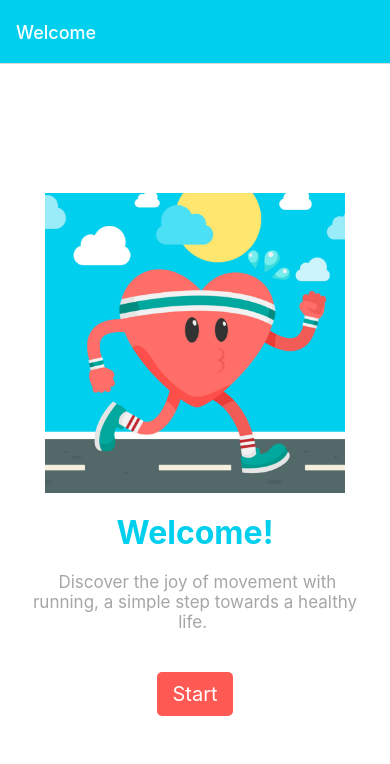
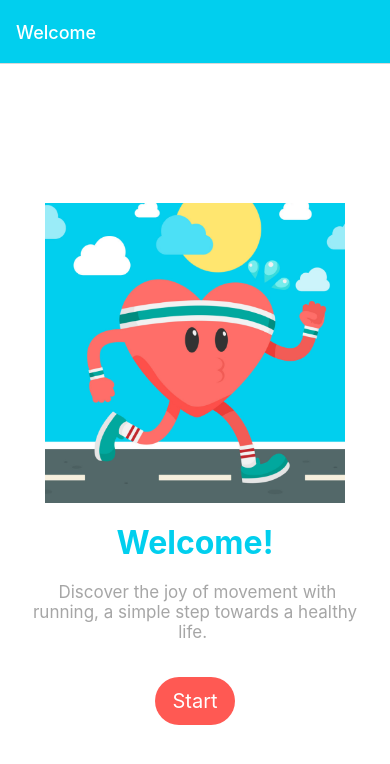
Before and after one commit to ysatynska/RunningApp, a React Native app: screen / in a window 390 px wide. Shown: the top 764 px of the page. Built offline with nearby package versions, Linux system fonts and the light colour scheme.

Commit message:
Cleaned the styles

```diff
--- a/helperComponents/InputFields.js
+++ b/helperComponents/InputFields.js
@@ -46,19 +46,6 @@ export function FirstName ({firstName, setFirstName}) {
 // these styls are the exact (!) copy of styles in CreateAccount and LoginScreent!
 
 const styles = StyleSheet.create({
-    container: {
-        flex: 1,
-        justifyContent: 'center',
-        padding: 20,
-    },
-    header: {
-        alignItems: 'center',
-    },
-    createAccount: {
-        fontSize: 25,
-        marginTop: 20,
-        marginLeft: 5
-    },
     input: {
         height: 40,
         marginTop: 12,
@@ -66,39 +53,6 @@ const styles = StyleSheet.create({
         padding: 10,
         backgroundColor: 'white',
         borderRadius: 50,
-    },
-    button: {
-        backgroundColor: '#FF5953',
-        padding: 8,
-        borderRadius: 50,
-        alignItems: 'center',
-        marginTop: 15,
-    },
-    buttonText: {
-        color: 'white',
-        fontSize: 20,
-    },
-    image: {
-        width: 200,
-        height: 200,
-        padding: 10,
-        margin: 20
-    },
-    link: {
-        color: '#0645AD',
-        fontSize: 15,
-    },
-    text: {
-        fontSize: 15,
-        color: 'gray',
-        marginLeft: 5,
-    },
-    error: {
-        fontSize: 16,
-        color: 'red',
-    },
-    linkContainer: {
-        marginTop: 8
     },
     icon: {
         position: 'absolute',
--- a/helperComponents/Utilities.js
+++ b/helperComponents/Utilities.js
@@ -2,10 +2,10 @@ import React from 'react';
 import { View, Text, StyleSheet, Image, Pressable } from 'react-native';
 import AsyncStorage from '@react-native-async-storage/async-storage';
 
-export function Button ({onPress, title}) {
+export function Button ({onPress, title, padding, marginBottom = 0, marginTop = 15}) {
     return (
         <View>
-            <Pressable onPress={onPress} style={styles.button}>
+            <Pressable onPress={onPress} style={[styles.button, {padding, marginBottom, marginTop}]}>
                 <Text style={styles.buttonText}> {title} </Text>
             </Pressable>
         </View>
@@ -64,36 +64,16 @@ export const StepIndicator = ({ currentStep }) => {
 };
 
 
-// these styls are the exact (!) copy of styles in CreateAccount and LoginScreent!
+// these styls are the exact (!) copy of the same ones in CreateAccount and LoginScreent!
 
 const styles = StyleSheet.create({
-    container: {
-      flex: 1,
-      justifyContent: 'center',
-      padding: 20,
-    },
     header: {
       alignItems: 'center',
     },
-    createAccount: {
-      fontSize: 25,
-      marginTop: 20,
-      marginLeft: 5
-    },
-    input: {
-      height: 40,
-      marginTop: 12,
-      borderWidth: 1,
-      padding: 10,
-      backgroundColor: 'white',
-      borderRadius: 50,
-    },
     button: {
       backgroundColor: '#FF5953',
-      padding: 8,
       borderRadius: 50,
       alignItems: 'center',
-      marginTop: 15,
     },
     buttonText: {
       color: 'white',
@@ -105,30 +85,10 @@ const styles = StyleSheet.create({
       padding: 10,
       margin: 20
     },
-    link: {
-      color: '#0645AD',
-      fontSize: 15,
-    },
-    text: {
-      fontSize: 15,
-      color: 'gray',
-      marginLeft: 5,
-    },
     error: {
       fontSize: 16,
       color: 'red',
       marginLeft: 5
-    },
-    linkContainer: {
-      marginTop: 8
-    },
-    icon: {
-      position: 'absolute',
-      right: 10,
-      top: 6,
-      height: '100%',
-      justifyContent: 'center',
-      alignItems: 'center',
     },
     stepIndContainer: {
       flexDirection: 'row',
--- a/mainScreens/Availability.js
+++ b/mainScreens/Availability.js
@@ -1,8 +1,9 @@
 import React, { useState } from 'react';
-import { TouchableOpacity, Text, View, ScrollView, Pressable, StyleSheet } from 'react-native';
+import { TouchableOpacity, Text, View, ScrollView, StyleSheet } from 'react-native';
 import InputSpinner from 'react-native-input-spinner';
 import { StepIndicator } from "../helperComponents/Utilities";
 import { Error } from "../helperComponents/Utilities";
+import {Button} from "../helperComponents/Utilities.js";
 import generateSchedule from "../helperComponents/Schedule";
 
 export default function Availability({ route, navigation }) {
@@ -93,9 +94,7 @@ export default function Availability({ route, navigation }) {
                 </View>
                 <View style={styles.footer}>
                     <StepIndicator currentStep = {3}/>
-                    <Pressable onPress={handleNext} style={styles.button}>
-                        <Text style={styles.buttonText}> Next </Text>
-                    </Pressable>
+                    <Button onPress={handleNext} title="Next" padding={10} marginBottom={20} marginTop={20}/>
                 </View>
             </View>
         </ScrollView>
@@ -136,16 +135,6 @@ const styles = StyleSheet.create({
         fontWeight: 'bold',
         color: '#1c5253',
     },
-    button: {
-        backgroundColor: '#FF5953',
-        padding: 10,
-        borderRadius: 5,
-        margin: 20
-    },
-    buttonText: {
-        color: 'white',
-        fontSize: 20
-    },
     errorContainer: {
         marginVertical: 15
     }
--- a/mainScreens/ChooseGoal.js
+++ b/mainScreens/ChooseGoal.js
@@ -2,6 +2,7 @@ import React, { useState } from 'react';
 import {View, Switch, StyleSheet, TextInput, Text, Pressable, KeyboardAvoidingView, Platform, ScrollView, TouchableWithoutFeedback, Keyboard} from 'react-native';
 import { StepIndicator } from "../helperComponents/Utilities";
 import { Error } from "../helperComponents/Utilities";
+import {Button} from "../helperComponents/Utilities.js";
 
 export default function ChooseGoal ({ route, navigation }) {
   const [isDistance, setIsDistance] = useState(false);
@@ -114,9 +115,7 @@ export default function ChooseGoal ({ route, navigation }) {
 
         <View style={styles.footer}>
           <StepIndicator currentStep = {1}/>
-          <Pressable onPress={handleNext} style={styles.nextButton}>
-              <Text style={styles.buttonText}> Next </Text>
-          </Pressable>
+          <Button onPress={handleNext} title="Next" padding={10} marginBottom={20} marginTop={20}/>
         </View>
       </View>
     </TouchableWithoutFeedback>
@@ -137,31 +136,10 @@ const styles = StyleSheet.create({
     fontWeight: 'bold',
     color: '#1c5253',
   },
-  button: {
-    backgroundColor: '#1c5253',
-    padding: 10,
-    borderRadius: 5,
-    width: '100%',
-    alignItems: 'center',
-    position: 'absolute',
-    bottom: 0,
-    marginBottom: 20,
-  },
-  buttonText: {
-    color: 'white',
-    fontSize: 18,
-    fontWeight: 'bold',
-  },
   footer: {
     position: 'absolute',
     bottom: 0,
     padding: 10,
-  },
-  nextButton: {
-    backgroundColor: '#FF5953',
-    padding: 10,
-    borderRadius: 5,
-    margin: 20
   },
   title: {
     fontSize: 24,
--- a/mainScreens/CreateAccount.js
+++ b/mainScreens/CreateAccount.js
@@ -70,7 +70,7 @@ export default function CreateAccount ({navigation}) {
             <InputFields.Password isPasswordVisible={isPasswordVisible} togglePasswordVisibility={togglePasswordVisibility} password={password} setPassword={setPassword}/>
             {invalidPassword && <Utilities.Error message={"Must be at least 8 characters"}/>}
 
-            <Utilities.Button onPress={handleCreate} title="Sign Up"/>
+            <Utilities.Button onPress={handleCreate} title="Sign Up" padding={8}/>
 
             <View style={{marginTop: 10}}>
                 <Text style={styles.text}>
@@ -93,38 +93,10 @@ const styles = StyleSheet.create({
     justifyContent: 'center',
     padding: 20,
   },
-  header: {
-    alignItems: 'center',
-  },
   createAccount: {
     fontSize: 25,
     marginTop: 20,
     marginLeft: 5
-  },
-  input: {
-    height: 40,
-    marginTop: 12,
-    borderWidth: 1,
-    padding: 10,
-    backgroundColor: 'white',
-    borderRadius: 50,
-  },
-  button: {
-    backgroundColor: '#FF5953',
-    padding: 8,
-    borderRadius: 50,
-    alignItems: 'center',
-    marginTop: 15,
-  },
-  buttonText: {
-    color: 'white',
-    fontSize: 20,
-  },
-  image: {
-    width: 200,
-    height: 200,
-    padding: 10,
-    margin: 20
   },
   link: {
     color: '#0645AD',
@@ -135,20 +107,4 @@ const styles = StyleSheet.create({
     color: 'gray',
     marginLeft: 5,
   },
-  error: {
-    fontSize: 16,
-    color: 'red',
-    marginLeft: 5
-  },
-  linkContainer: {
-    marginTop: 8
-  },
-  icon: {
-    position: 'absolute',
-    right: 10,
-    top: 6,
-    height: '100%',
-    justifyContent: 'center',
-    alignItems: 'center',
-  },
 });
--- a/mainScreens/LoginScreen.js
+++ b/mainScreens/LoginScreen.js
@@ -55,7 +55,7 @@ export default function LoginScreen ({navigation}) {
             <InputFields.Password isPasswordVisible={isPasswordVisible} togglePasswordVisibility={togglePasswordVisibility} password={password} setPassword={setPassword}/>
             {invalidPassword && <Utilities.Error message={"Invalid Password"}/>}
 
-            <Utilities.Button onPress={handleLogin} title="Sign In"/>
+            <Utilities.Button onPress={handleLogin} title="Sign In" padding={8}/>
           </View>
         </ScrollView>
       </KeyboardAvoidingView>
@@ -70,54 +70,9 @@ const styles = StyleSheet.create({
     justifyContent: 'center',
     padding: 20,
   },
-  header: {
-    alignItems: 'center',
-  },
   createAccount: {
     fontSize: 25,
     marginTop: 20,
     marginLeft: 5
   },
-  input: {
-    height: 40,
-    marginTop: 12,
-    borderWidth: 1,
-    padding: 10,
-    backgroundColor: 'white',
-    borderRadius: 50,
-  },
-  button: {
-    backgroundColor: '#FF5953',
-    padding: 8,
-    borderRadius: 50,
-    alignItems: 'center',
-    marginTop: 15,
-  },
-  buttonText: {
-    color: 'white',
-    fontSize: 20,
-  },
-  image: {
-    width: 200,
-    height: 200,
-    padding: 10,
-    margin: 20
-  },
-  link: {
-    color: '#0645AD',
-    fontSize: 15,
-  },
-  text: {
-    fontSize: 15,
-    color: 'gray',
-    marginLeft: 5,
-  },
-  error: {
-    fontSize: 16,
-    color: 'red',
-    marginLeft: 5
-  },
-  linkContainer: {
-    marginTop: 8
-  },
 });
--- a/mainScreens/Profile.js
+++ b/mainScreens/Profile.js
@@ -1,10 +1,10 @@
 import React, { useState, useEffect } from 'react';
-import { View, StyleSheet, Dimensions, Text, FlatList, Pressable } from 'react-native';
+import { View, StyleSheet, Dimensions, Text, FlatList } from 'react-native';
 import BouncyCheckbox from 'react-native-bouncy-checkbox';
 import * as Progress from 'react-native-progress';
 import {Slider} from '@miblanchard/react-native-slider';
 import generateSchedule, { newCurrentBest } from "../helperComponents/Schedule";
-import { saveUserAsync } from "../helperComponents/Utilities";
+import { saveUserAsync, Button } from "../helperComponents/Utilities";
 
 export function UpdateButton ({ratings, user, updateUser}) {
   function handleUpdate () {
@@ -19,9 +19,7 @@ export function UpdateButton ({ratings, user, updateUser}) {
   }
   return (
     <View>
-      <Pressable onPress={handleUpdate} style={styles.button}>
-        <Text style={styles.buttonText}> Get Next Schedule! </Text>
-      </Pressable>
+      <Button onPress={handleUpdate} title="Get Next Schedule!" padding={5} marginBottom={5} marginTop={5}/>
     </View>
   );
 }
@@ -165,6 +163,7 @@ export default function Profile ({ route, navigation }) {
   );
 }
 
+// not this view's button is not in a footer.
 const styles = StyleSheet.create({
   container: {
     flex: 1,
@@ -176,25 +175,8 @@ const styles = StyleSheet.create({
     width: "100%",
     backgroundColor: "#CED0CE",
   },
-  list: {
-    flex: 1,
-    marginTop:20,
-  },
-  distanceValue: {
-    fontSize: 25,
-    color: '#FF3B30',
-    fontWeight: '600',
-    marginBottom: 8,
-  },
   progressBar: {
     marginBottom: 8,
-  },
-  welcomeText: {
-    fontSize: 18,
-    fontWeight: 'bold',
-    marginBottom: 16,
-    color: '#000',
-    textAlign: 'center'
   },
   progressContainer: {
     padding: 15,
@@ -237,26 +219,10 @@ const styles = StyleSheet.create({
     shadowOpacity: 0.7,
     marginTop: 12
   },
-  slider: {
-    marginBottom: 20,
-    marginTop: 12,
-  },
   maximumTrackStyle: {
     backgroundColor: 'white'
   },
   minimumTrackStyle: {
     backgroundColor: '#01CFEA'
   },
-  button: {
-      backgroundColor: '#FF7B76',
-      padding: 5,
-      margin: 5,
-      borderRadius: 5,
-      textAlign: 'center'
-  },
-  buttonText: {
-      color: 'white',
-      fontSize: 20,
-      textAlign: 'center'
-  }
 });
--- a/mainScreens/Welcome.js
+++ b/mainScreens/Welcome.js
@@ -1,5 +1,6 @@
 import React from 'react';
-import {View, StyleSheet, Text, Pressable, Image} from 'react-native';
+import {View, StyleSheet, Text, Image} from 'react-native';
+import {Button} from "../helperComponents/Utilities.js";
 
 export default function Welcome ({navigation}) {
   return (
@@ -7,9 +8,7 @@ export default function Welcome ({navigation}) {
         <Image source={require('../images/welcome.png')} style={styles.image}/>
         <Text style={styles.welcomeText}> Welcome! </Text>
         <Text style={styles.paragraph}> Discover the joy of movement with running, a simple step towards a healthy life. </Text>
-        <Pressable onPress={() => navigation.navigate('createAccount')} style={styles.button}>
-            <Text style={styles.buttonText}> Start </Text>
-        </Pressable>
+        <Button onPress={() => navigation.navigate('createAccount')} title="Start" padding={12}/>
       </View>
   );
 }
@@ -26,16 +25,6 @@ const styles = StyleSheet.create({
     color: '#01CFEE',
     fontWeight: 'bold',
   },
-  button: {
-    backgroundColor: '#FF5953',
-    padding: 10,
-    borderRadius: 5,
-    margin: 20
-  },
-  buttonText: {
-    color: 'white',
-    fontSize: 20
-  },
   image: {
     width: 300,
     height: 300,
```
Also changed, not shown: mainScreens/SkillLevel.js (+4 -18 lines).
